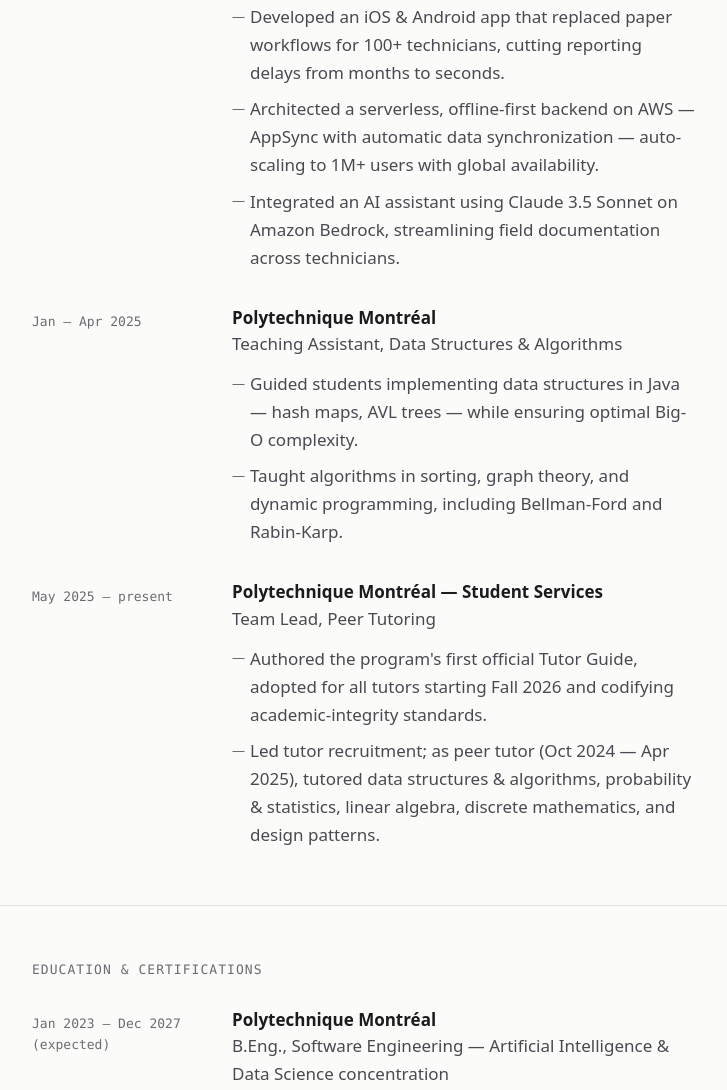
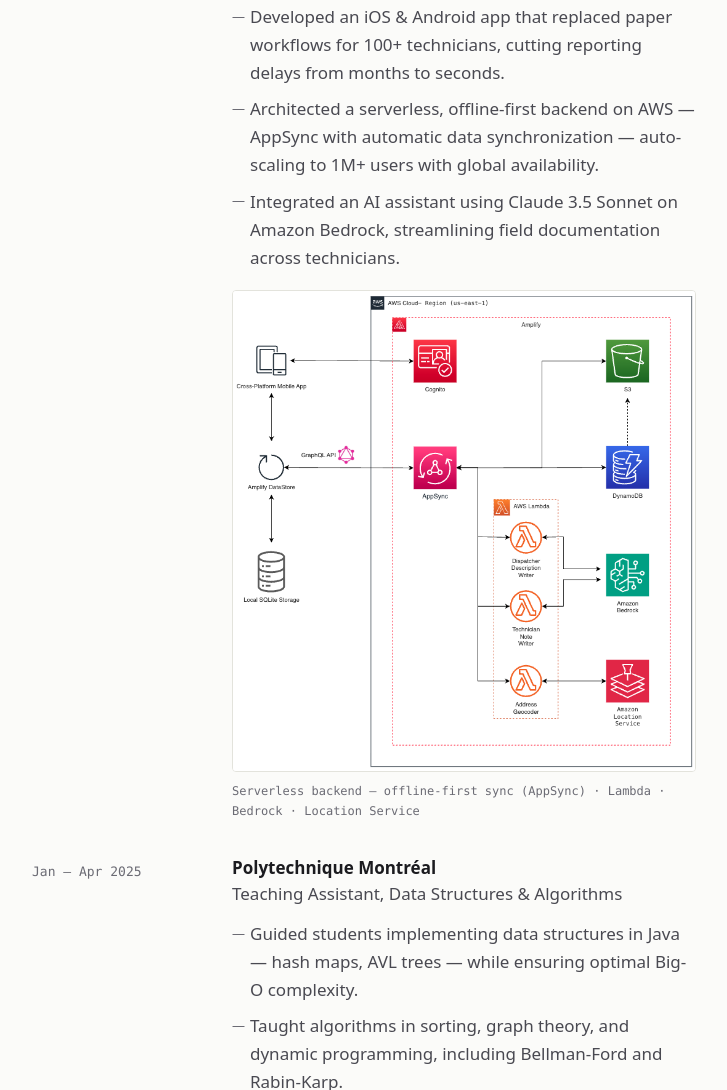
Before and after one commit to Ilyes-Jamoussi/Ilyes-Jamoussi.github.io, an Astro site: page / in a window 1280 px wide. Shown: the part 3174-4264 px from the top of the page, without its empty margins (276-1003 px from the left). Built offline with nearby package versions, Linux system fonts and the light colour scheme; Astro itself is replaced by a stand-in of ours.

Commit message:
Add AWS architecture diagram to the experience entry
Restores the serverless architecture diagram from the previous site
(commit f80449e), flattened onto a white background so it stays legible
in dark mode. Rendered as a bordered figure with a mono caption under
the AWS bullets; entries get an optional typed image field in resume.ts.

```diff
--- a/src/data/resume.ts
+++ b/src/data/resume.ts
@@ -17,11 +17,20 @@ export interface ContactLink {
   readonly external: boolean;
 }
 
+export interface EntryImage {
+  readonly src: string;
+  readonly width: number;
+  readonly height: number;
+  readonly alt: string;
+  readonly caption: string;
+}
+
 export interface ExperienceEntry {
   readonly org: string;
   readonly role: string;
   readonly period: string;
   readonly bullets: readonly string[];
+  readonly image?: EntryImage;
 }
 
 export interface ProjectVideo {
@@ -127,6 +136,14 @@ export const experience: readonly ExperienceEntry[] = [
       "Architected a serverless, offline-first backend on AWS — AppSync with automatic data synchronization — auto-scaling to 1M+ users with global availability.",
       "Integrated an AI assistant using Claude 3.5 Sonnet on Amazon Bedrock, streamlining field documentation across technicians.",
     ],
+    image: {
+      src: "/media/aws-architecture.png",
+      width: 750,
+      height: 780,
+      alt: "AWS architecture diagram: a cross-platform mobile app using Amplify DataStore with local SQLite storage syncs over a GraphQL API to AWS AppSync, with Cognito for authentication, S3 and DynamoDB for storage, and Lambda functions calling Amazon Bedrock and Amazon Location Service.",
+      caption:
+        "Serverless backend — offline-first sync (AppSync) · Lambda · Bedrock · Location Service",
+    },
   },
   {
     org: "Polytechnique Montréal",
--- a/src/pages/index.astro
+++ b/src/pages/index.astro
@@ -114,6 +114,19 @@ import Base from "../layouts/Base.astro";
                     <li>{bullet}</li>
                   ))}
                 </ul>
+                {entry.image && (
+                  <figure class="entry-figure">
+                    <img
+                      src={entry.image.src}
+                      width={entry.image.width}
+                      height={entry.image.height}
+                      alt={entry.image.alt}
+                      loading="lazy"
+                      decoding="async"
+                    />
+                    <figcaption>{entry.image.caption}</figcaption>
+                  </figure>
+                )}
               </div>
             </article>
           ))
--- a/src/styles/global.css
+++ b/src/styles/global.css
@@ -385,6 +385,27 @@ a:hover {
   color: var(--ink-faint);
   font-size: 0.8125rem;
   top: 0.2em;
+}
+
+.entry-figure {
+  margin: 1.125rem 0 0;
+}
+
+.entry-figure img {
+  display: block;
+  width: 100%;
+  max-width: 29rem;
+  height: auto;
+  border: 1px solid var(--rule);
+  border-radius: 4px;
+  background: #fff;
+}
+
+.entry-figure figcaption {
+  margin-top: 0.625rem;
+  font-family: var(--font-mono);
+  font-size: 0.75rem;
+  color: var(--ink-faint);
 }
 
 @media (max-width: 40rem) {
```
Also changed, not shown: public/media/aws-architecture.png (added).
